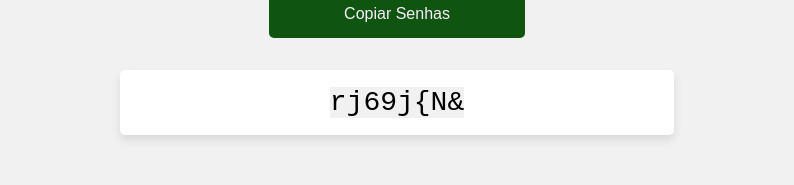
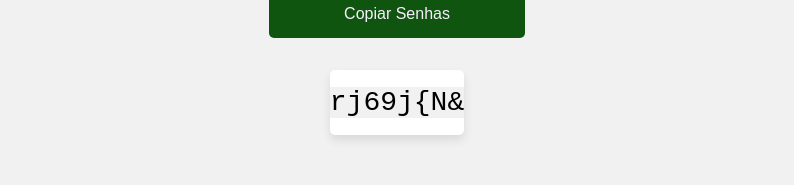
Before and after one commit to thiago-santanna/gerador-de-senha, a React (Create React App) app: page / in a window 1280 px wide. Shown: the part 406-591 px from the top of the page, without its empty margins (243-1037 px from the left). Built offline with nearby package versions, Linux system fonts and the light colour scheme.

Commit message:
correção da largura do password

```diff
--- a/src/components/Content/styles.css
+++ b/src/components/Content/styles.css
@@ -11,7 +11,7 @@
     flex-direction: column;
     gap: .5rem;
     margin: 1rem 0 1rem 0;
-    width: inherit;
+
 }
 
 .selectors-items {
--- a/src/components/Password/styles.css
+++ b/src/components/Password/styles.css
@@ -7,7 +7,7 @@
 
 .passwordBox {
     display: flex;
-    width: 33ch;
+    max-width: 15.75rem;
     font-family: monospace;
     word-break: break-all;
     margin: 2rem auto 0;
```
